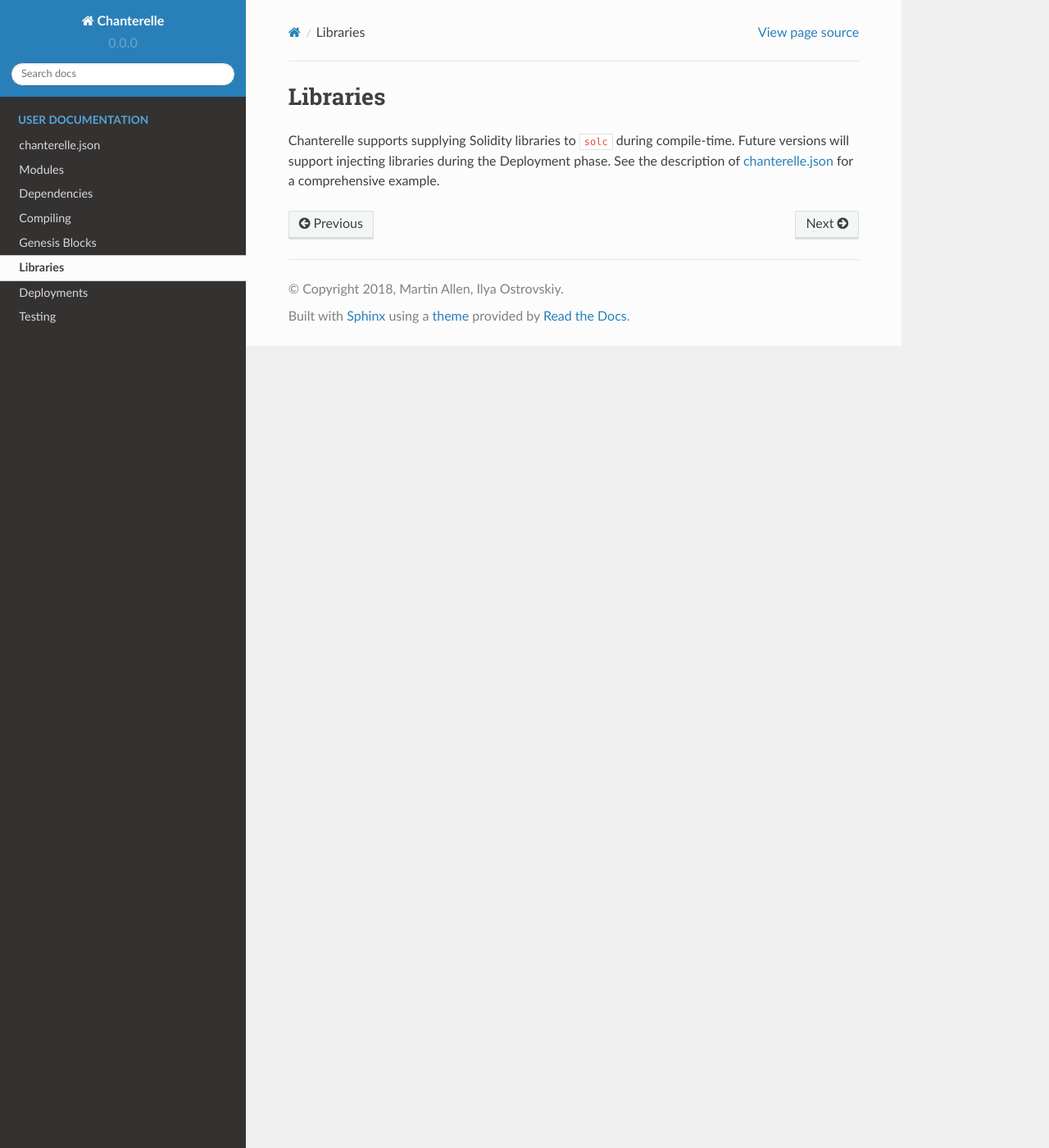
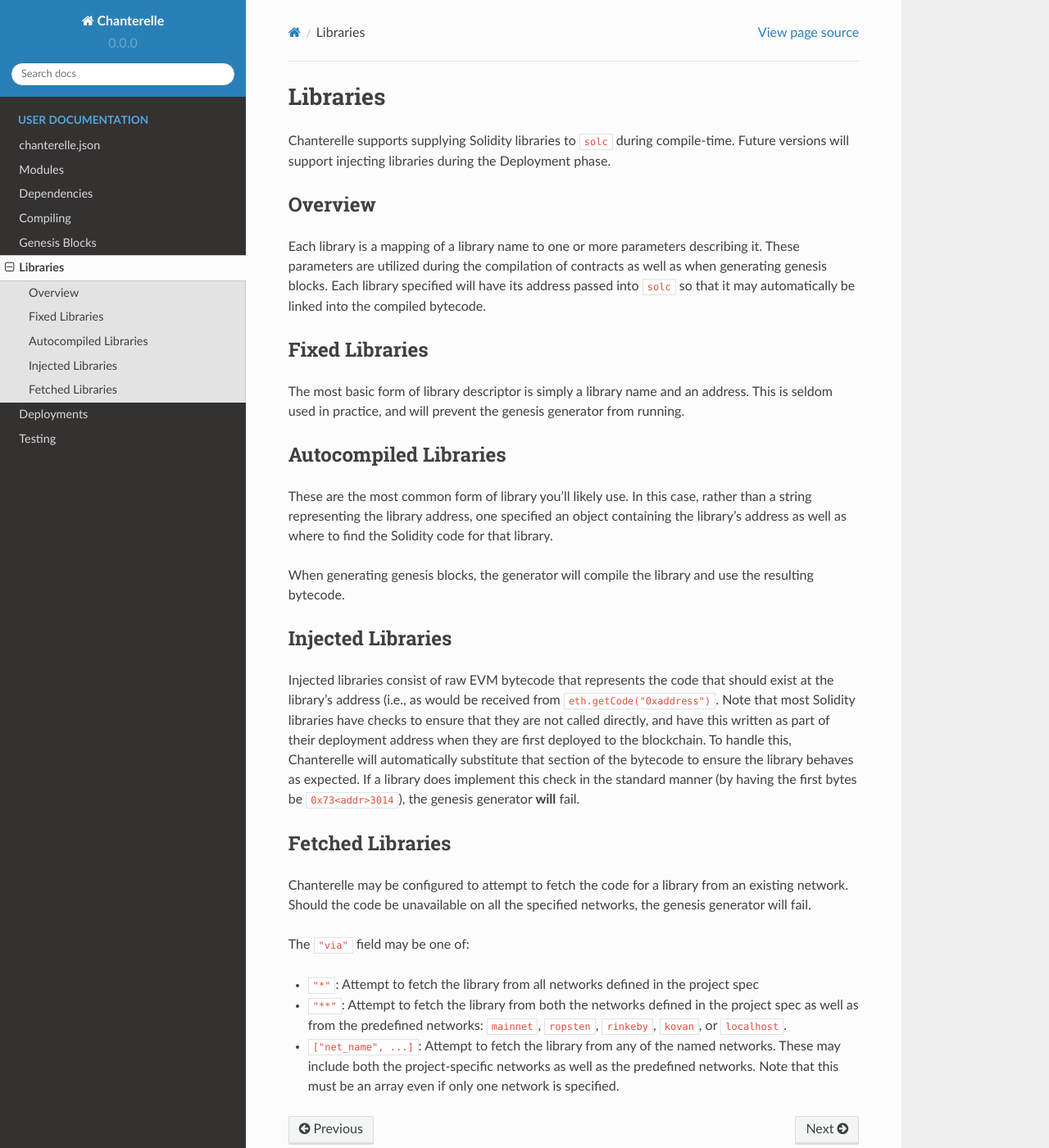
Before and after one commit to f-o-a-m/chanterelle, a Sphinx documentation site: the page built from docs/libraries.rst, in a window 1280 px wide and 1400 px high. Shown: the whole window at 82% size. Built offline with Sphinx 7.4.7 and the Read the Docs theme 2.0.0, drawn with Linux system fonts in a browser that asks for light colours.

Commit message:
libraries

```diff
--- a/docs/chanterelle-json.rst
+++ b/docs/chanterelle-json.rst
@@ -23,7 +23,7 @@
                  ],
       "dependencies": ["zeppelin-solidity"],
       "libraries": {
-          "StaticLib": "0x1337133713371337133713371337133713371337",
+          "FixedLib": "0x1337133713371337133713371337133713371337",
           "AutocompiledLib": {
               "address": "0xf00dcafe0ea7beef808080801234567890ABCDEF",
               "code": {
--- a/docs/libraries.rst
+++ b/docs/libraries.rst
@@ -4,5 +4,81 @@
 Libraries
 =========
 
-Chanterelle supports supplying Solidity libraries to ``solc`` during compile-time. Future versions will support injecting libraries during the Deployment phase.
-See the description of :ref:`chanterelle.json <chanterelle-json>` for a comprehensive example.
+Chanterelle supports supplying Solidity libraries to ``solc`` during compile-time.
+Future versions will support injecting libraries during the Deployment phase.
+
+Overview
+--------
+
+Each library is a mapping of a library name to one or more parameters describing it. These parameters are
+utilized during the compilation of contracts as well as when generating genesis blocks. Each library specified
+will have its address passed into ``solc`` so that it may automatically be linked into the compiled bytecode.
+
+Fixed Libraries
+---------------
+
+The most basic form of library descriptor is simply a library name and an address. This is seldom used in practice,
+and will prevent the genesis generator from running.
+
+.. :code-block:: json
+
+    "FixedLib": "0x1337133713371337133713371337133713371337"
+
+
+Autocompiled Libraries
+----------------------
+
+These are the most common form of library you'll likely use. In this case, rather than a string representing the library address,
+one specified an object containing the library's address as well as where to find the Solidity code for that library.
+
+When generating genesis blocks, the generator will compile the library and use the resulting bytecode.
+
+.. :code-block:: json
+
+    "AutocompiledLib": {
+        "address": "0xf00dcafe0ea7beef808080801234567890ABCDEF",
+        "code": {
+            "file": "src/MyLibraries/AutocompiledLib.sol"
+        }
+    }
+
+
+Injected Libraries
+------------------
+
+Injected libraries consist of raw EVM bytecode that represents the code that should exist at the library's address (i.e., as would
+be received from ``eth.getCode("0xaddress")``. Note that most Solidity libraries have checks to ensure that they are not called directly, and have this written as part of their deployment address
+when they are first deployed to the blockchain. To handle this, Chanterelle will automatically substitute that section of the bytecode
+to ensure the library behaves as expected. If a library does implement this check in the standard manner (by having the first bytes be
+``0x73<addr>3014``), the genesis generator **will** fail.
+
+.. :code-block:: json
+
+    "InjectedLib": {
+        "address": "0xdeadbeefdeadbeefdeadbeefdeadbeefdeadbeef",
+        "code": {
+            "bytecode": "0x73deadbeefdeadbeefdeadbeefdeadbeefdeadbeef301460606040..."
+        }
+    }
+
+Fetched Libraries
+-----------------
+
+Chanterelle may be configured to attempt to fetch the code for a library from an existing network. Should the code be unavailable
+on all the specified networks, the genesis generator will fail.
+
+The ``"via"`` field may be one of:
+
+- ``"*"``: Attempt to fetch the library from all networks defined in the project spec
+- ``"**"``: Attempt to fetch the library from both the networks defined in the project spec as well
+  as from the predefined networks: ``mainnet``, ``ropsten``, ``rinkeby``, ``kovan``, or ``localhost``.
+- ``["net_name", ...]``: Attempt to fetch the library from any of the named networks. These may include both the
+  project-specific networks as well as the predefined networks. Note that this must be an array even if only
+  one network is specified.
+
+.. :code-block:: json
+
+    "FetchedLib": {
+        "address": "0x863df6bfa4469f3ead0be8f9f2aae51c91a907b4",
+        "via": ["mainnet", "rinkeby"]
+    }
```
